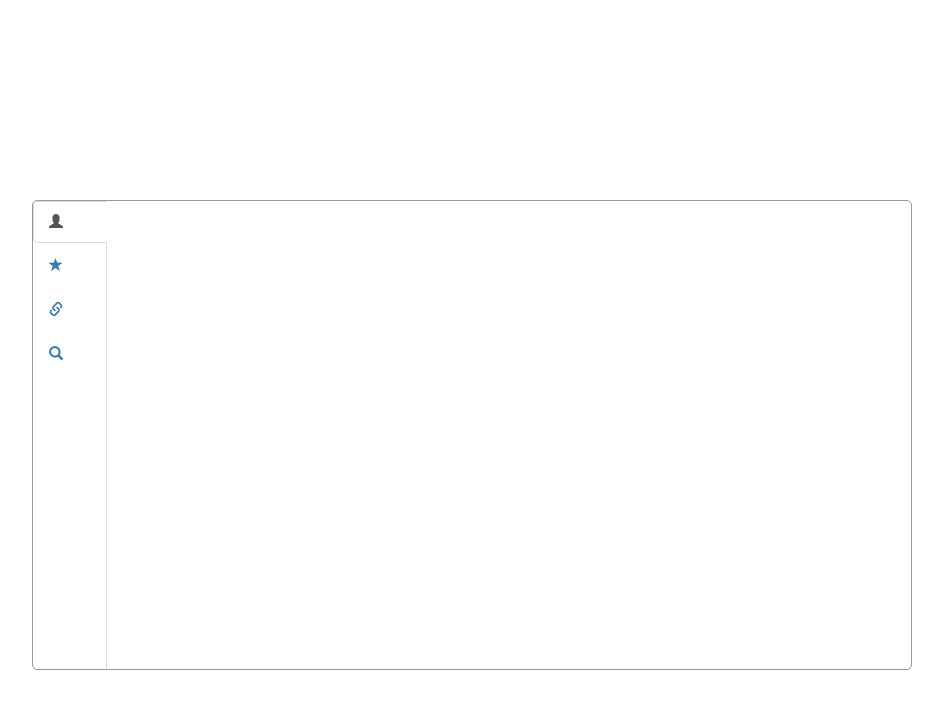
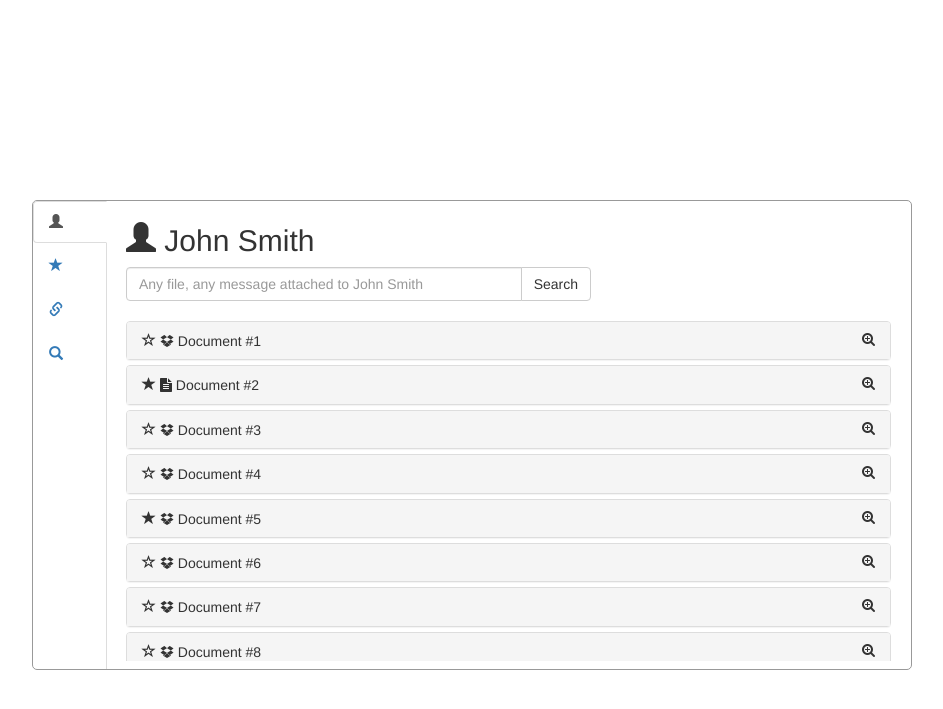
Before and after one commit to your-mom-noob/anyfetch.com, a Jekyll site: the page templates/salesfetch2/index.html, which Jekyll copies as it is, in a window 1280 px wide. Shown: the top 709 px of the page, without its empty margins (168-1111 px from the left). Built offline with Jekyll 4.4.1, drawn with Linux system fonts in a browser that asks for light colours; nearby versions of some CDN libraries; Markdown is read by kramdown in place of the engine named in the settings.

Commit message:
fixed no-default-tab bug

```diff
--- a/templates/salesfetch2/index.html
+++ b/templates/salesfetch2/index.html
@@ -15,8 +15,8 @@
 
 		<!-- tabs left -->
 		<div class="tabbable tabs-left">
-			<ul class="nav nav-tabs">
-				<li class="active"><a href="#all-any" data-toggle="tab"><span class="glyphicon glyphicon-user"></span></a></li>
+			<ul class="nav nav-tabs" id="myTab">
+				<li><a href="#all-any" data-toggle="tab"><span class="glyphicon glyphicon-user"></span></a></li>
 				<li><a href="#favorites-any" data-toggle="tab"><span class="glyphicon glyphicon-star"></span></a></li>
 				<li><a href="#providers" data-toggle="tab"><span class="glyphicon glyphicon-link"></span></a></li>
 				<li><a href="#search" data-toggle="tab"><span class="glyphicon glyphicon-search"></span></a></li>
```
Also changed, not shown: other parts of templates/salesfetch2/index.html (+4 -0 lines).
